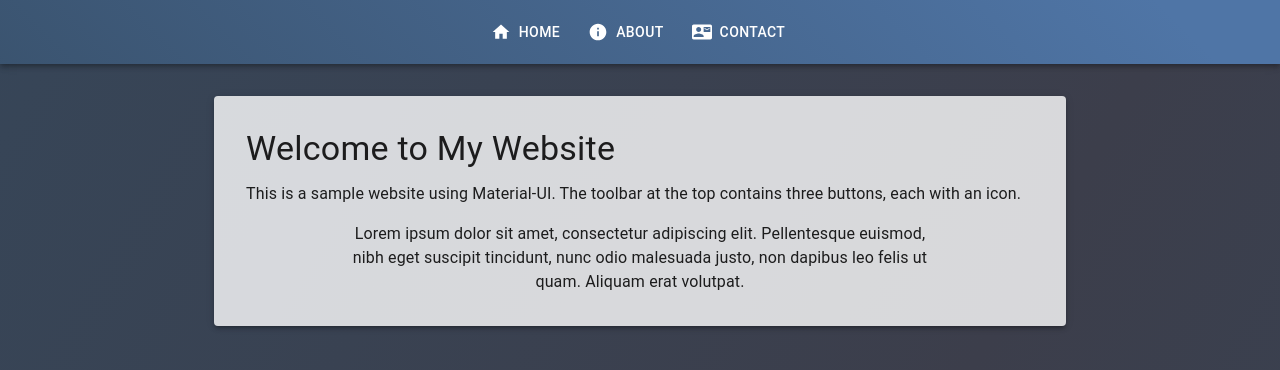
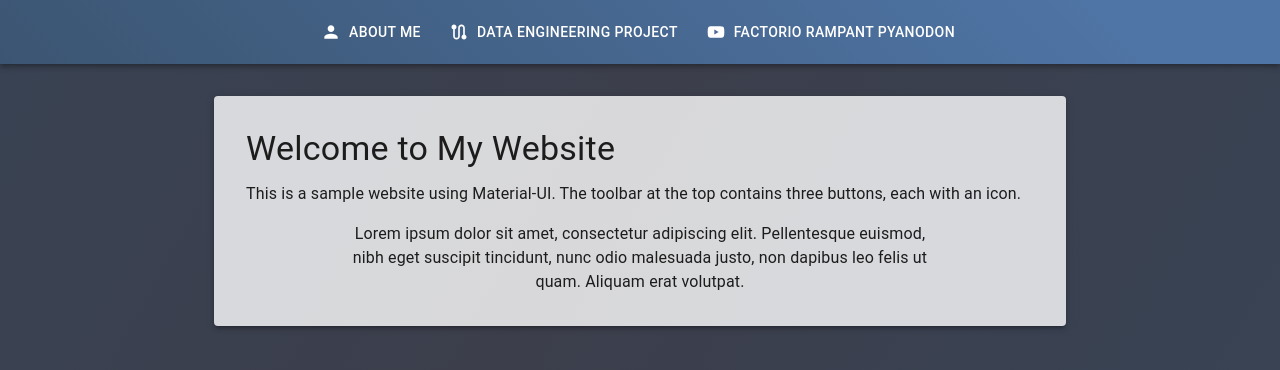
Before and after one commit to VanillaIceCube/JudeAndrewAlabaWebsite, a React (Create React App) app in the folder frontend/: page / in a window 1280 px wide. Shown: the top 370 px of the page. Built offline with nearby package versions, Linux system fonts and the light colour scheme.

Commit message:
restyled

```diff
--- a/frontend/src/App.css
+++ b/frontend/src/App.css
@@ -8,7 +8,7 @@ html, body, #root {
   body {
     background: linear-gradient(120deg, #34495e, #3c3e4b, #34495e);
     background-size: 200% 200%;
-    animation: gradientAnimation 60s ease infinite;
+    animation: gradientAnimation 30s ease infinite;
     overflow: hidden;
   }
 
--- a/frontend/src/components/MyToolbar.css
+++ b/frontend/src/components/MyToolbar.css
@@ -13,5 +13,5 @@
   .toolbar {
     background: linear-gradient(45deg, #34495e 30%, #4f75a6 90%);
     background-size: 200% 200%;
-    animation: toolbarAnimation 10s ease infinite;
+    animation: toolbarAnimation 15s ease infinite;
   }
--- a/frontend/src/components/MyToolbar.js
+++ b/frontend/src/components/MyToolbar.js
@@ -3,9 +3,9 @@ import AppBar from '@mui/material/AppBar';
 import Toolbar from '@mui/material/Toolbar';
 import Button from '@mui/material/Button';
 import Box from '@mui/material/Box';
-import HomeIcon from '@mui/icons-material/Home';
-import InfoIcon from '@mui/icons-material/Info';
-import ContactMailIcon from '@mui/icons-material/ContactMail';
+import RouteIcon from '@mui/icons-material/Route';
+import PersonIcon from '@mui/icons-material/Person';
+import YouTubeIcon from '@mui/icons-material/YouTube';
 import './MyToolbar.css';
 
 const MyToolbar = () => {
@@ -13,9 +13,9 @@ const MyToolbar = () => {
     <AppBar position="static" className="toolbar">
       <Toolbar>
         <Box sx={{ flexGrow: 1, display: 'flex', justifyContent: 'center' }}>
-          <Button color="inherit" startIcon={<HomeIcon />} sx={{ mx: 1 }}>Home</Button>
-          <Button color="inherit" startIcon={<InfoIcon />} sx={{ mx: 1 }}>About</Button>
-          <Button color="inherit" startIcon={<ContactMailIcon />} sx={{ mx: 1 }}>Contact</Button>
+          <Button color="inherit" startIcon={<PersonIcon />} sx={{ mx: 1 }}>About me</Button>
+          <Button color="inherit" startIcon={<RouteIcon />} sx={{ mx: 1 }}>Data Engineering Project</Button>
+          <Button color="inherit" startIcon={<YouTubeIcon />} sx={{ mx: 1 }}>Factorio Rampant Pyanodon</Button>
         </Box>
       </Toolbar>
     </AppBar>
```
